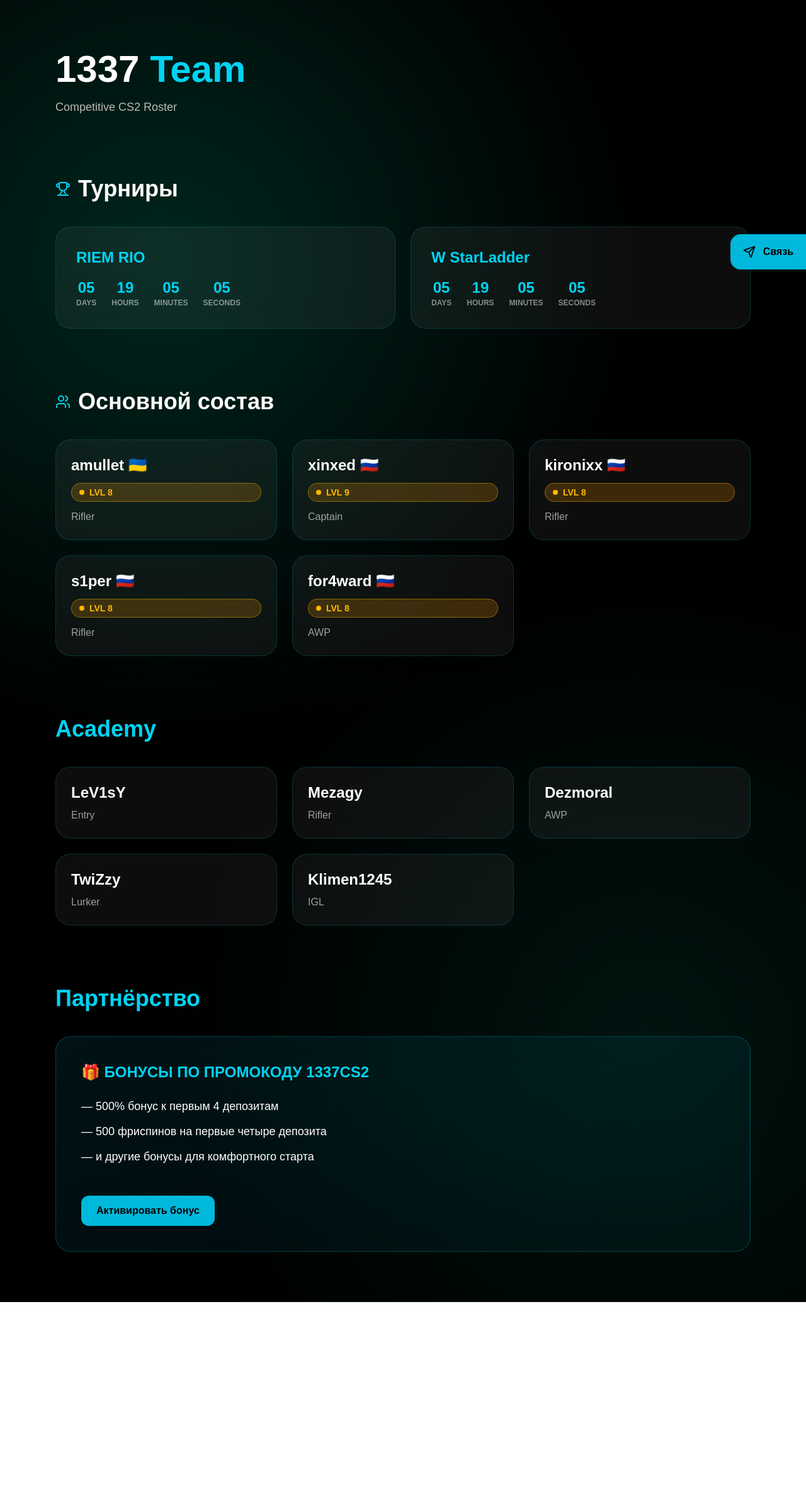
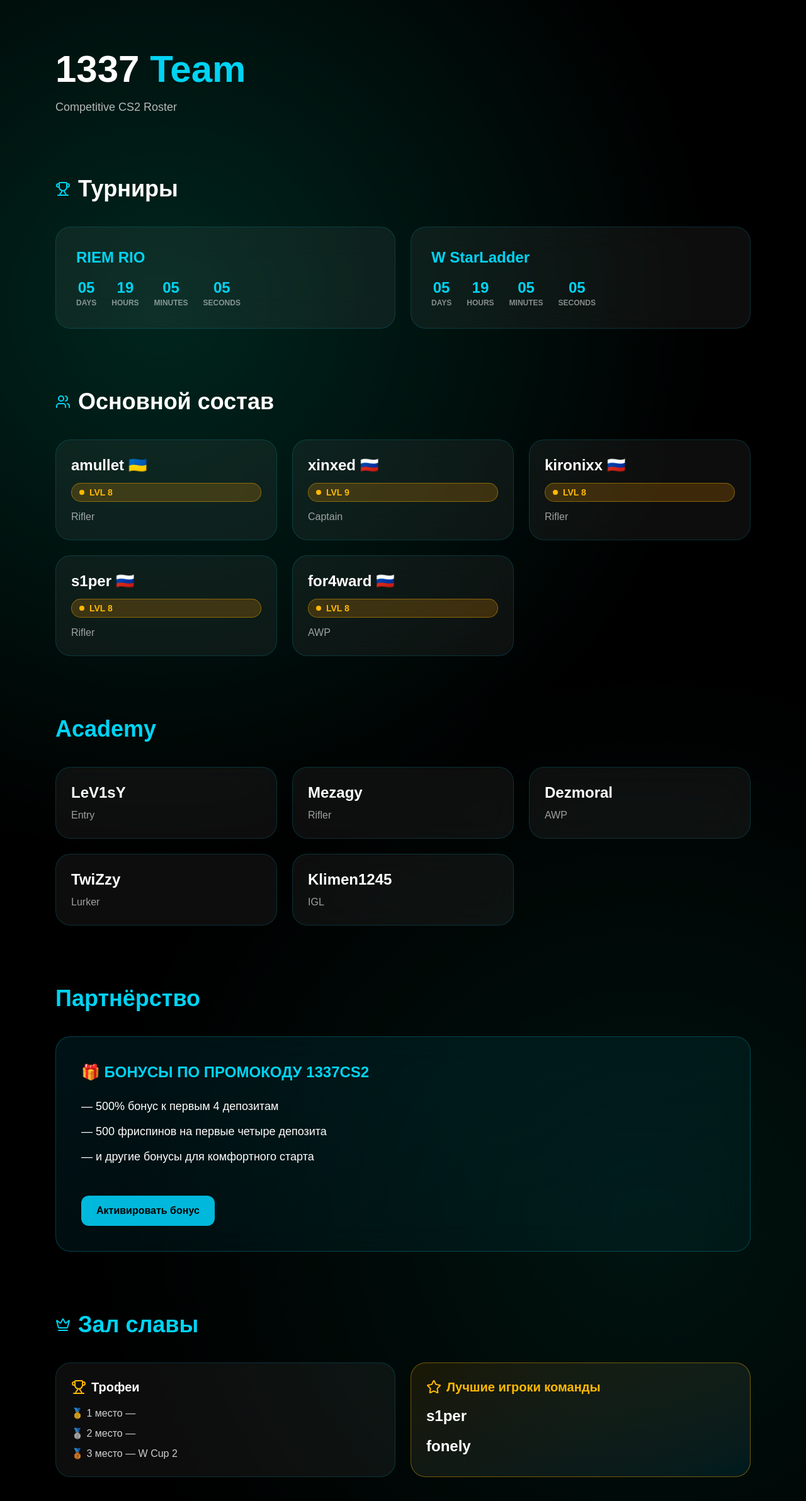
Before and after one commit to Sefs433/site-, a Next.js app: page / in a window 1280 px wide. Shown: the top 2384 px of the page at 63% size. Before the commit the page ends 2068 px from the top, so only its background shows below. Built offline with nearby package versions, Linux system fonts and the light colour scheme.

Commit message:
hall of fame update

```diff
--- a/app/page.tsx
+++ b/app/page.tsx
@@ -2,7 +2,7 @@
 
 import { useEffect, useState } from "react";
 import { motion } from "framer-motion";
-import { Users, Trophy, Send } from "lucide-react";
+import { Users, Trophy, Send, Star, Crown } from "lucide-react";
 
 function Countdown({ targetDate }: { targetDate: string }) {
   const calculateTimeLeft = () => {
@@ -110,21 +110,6 @@ export default function TeamSite() {
 
       <div className="absolute inset-0 bg-[radial-gradient(circle_at_20%_20%,rgba(0,255,200,0.15),transparent_40%),radial-gradient(circle_at_80%_80%,rgba(0,255,200,0.08),transparent_40%)]" />
 
-      {/* TELEGRAM */}
-      <motion.a
-        initial={{ x: 100, opacity: 0 }}
-        animate={{ x: 0, opacity: 1 }}
-        transition={{ duration: 0.6 }}
-        href="https://t.me/team1337cs2"
-        target="_blank"
-        className="hidden md:block fixed right-0 top-1/2 -translate-y-1/2 z-50"
-      >
-        <div className="flex items-center gap-3 bg-cyan-500 px-5 py-4 rounded-l-2xl hover:bg-cyan-400 transition">
-          <Send className="w-5 h-5 text-black" />
-          <span className="font-semibold text-black">Связь</span>
-        </div>
-      </motion.a>
-
       <div className="relative z-10 max-w-6xl mx-auto px-6 py-20 space-y-24">
 
         {/* HERO */}
@@ -144,7 +129,6 @@ export default function TeamSite() {
           </h2>
 
           <div className="grid md:grid-cols-2 gap-6">
-
             <TournamentCard
               title="RIEM RIO"
               targetDate="2026-03-07T18:00:00"
@@ -159,7 +143,6 @@ export default function TeamSite() {
               title="W StarLadder"
               targetDate="2026-03-07T18:00:00"
             />
-
           </div>
         </section>
 
@@ -180,7 +163,7 @@ export default function TeamSite() {
               <motion.div
                 key={player.nick}
                 whileHover={{ scale: 1.05 }}
-                className="rounded-3xl bg-white/5 p-6 backdrop-blur-xl shadow-xl border border-cyan-500/20 space-y-3 hover:border-cyan-400 transition"
+                className="rounded-3xl bg-white/5 p-6 backdrop-blur-xl border border-cyan-500/20 space-y-3 hover:border-cyan-400 transition"
               >
                 <div className="text-2xl font-bold">{player.nick}</div>
                 <FaceitBadge level={player.lvl} />
@@ -240,6 +223,37 @@ export default function TeamSite() {
             >
               Активировать бонус
             </a>
+          </div>
+        </section>
+
+        {/* HALL OF FAME */}
+        <section className="space-y-10">
+          <h2 className="text-4xl font-bold flex items-center gap-3 text-cyan-400">
+            <Crown /> Зал славы
+          </h2>
+
+          <div className="grid md:grid-cols-2 gap-6">
+
+            {/* Трофеи */}
+            <div className="rounded-3xl bg-white/5 p-6 border border-cyan-500/20 space-y-4">
+              <div className="flex items-center gap-2 text-xl font-bold">
+                <Trophy className="text-amber-400" /> Трофеи
+              </div>
+              <ul className="space-y-2 opacity-80">
+                <li>🥇 1 место —</li>
+                <li>🥈 2 место —</li>
+                <li>🥉 3 место — W Cup 2</li>
+              </ul>
+            </div>
+
+            {/* Лучшие игроки */}
+            <div className="rounded-3xl bg-gradient-to-br from-amber-500/10 to-cyan-500/10 p-6 border border-amber-400/40 space-y-4">
+              <div className="flex items-center gap-2 text-xl font-bold text-amber-400">
+                <Star /> Лучшие игроки команды
+              </div>
+              <div className="text-2xl font-extrabold">s1per</div>
+              <div className="text-2xl font-extrabold">fonely</div>
+            </div>
 
           </div>
         </section>
```
